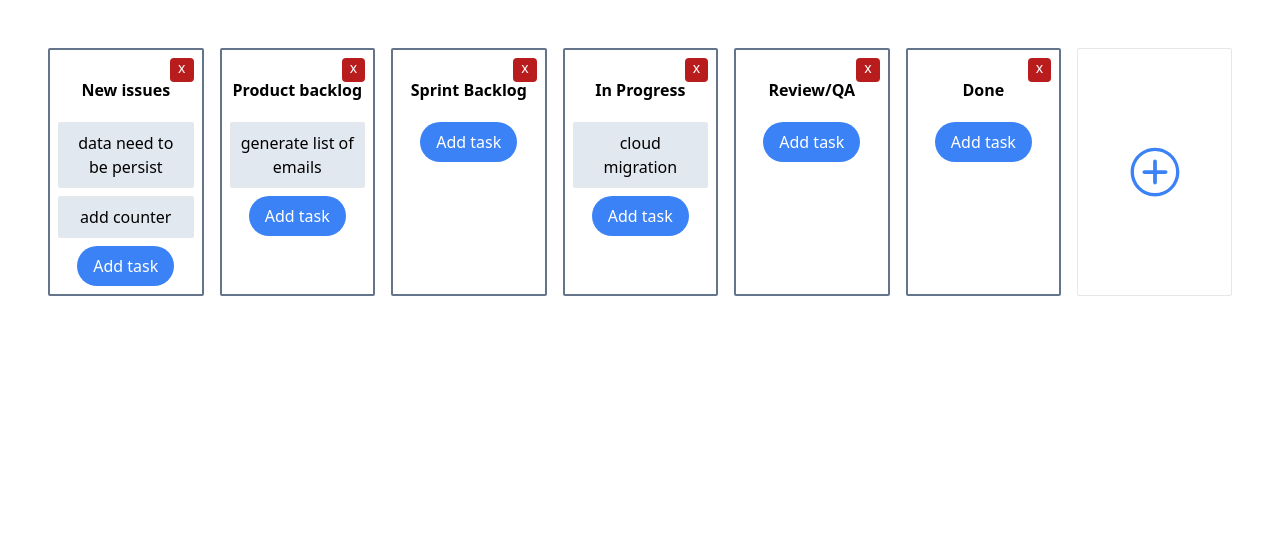
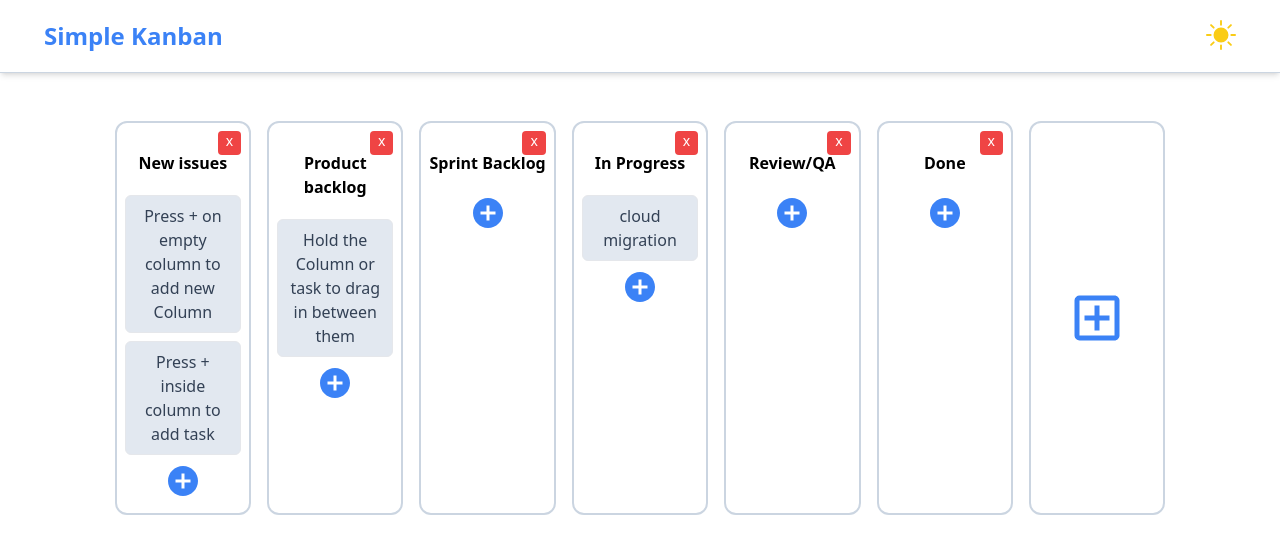
Before and after one commit to aimanraz/kanban-client, a React (Create React App) app: page / in a window 1280 px wide. Shown: the top 554 px of the page. Built offline with nearby package versions, Linux system fonts and the light colour scheme.

Commit message:
minor changes

```diff
--- a/src/components/AddColumn.jsx
+++ b/src/components/AddColumn.jsx
@@ -1,5 +1,5 @@
 import { useState } from "react"
-import { IoIosAddCircleOutline } from 'react-icons/io'
+import { MdOutlineAddBox } from 'react-icons/md'
 
 function AddColumn(props) {
 
@@ -38,13 +38,13 @@ function AddColumn(props) {
         })
     }
     return (
-        <div className="border m-2 rounded-sm w-52 flex flex-col justify-center items-center p-2">
+        <div className="border-2 border-slate-300 dark:border-slate-700 dark:bg-slate-800 m-2 rounded-xl w-52 flex flex-col justify-center items-center p-2">
             {newColButton ?
-            <button>
-                <IoIosAddCircleOutline className=" text-6xl text-blue-500 hover:text-blue-700 rounded-full" onClick={() => setNewColButton(false)} />
+            <button onClick={() => setNewColButton(false)}>
+                <MdOutlineAddBox className=" text-6xl text-blue-500 hover:text-blue-800 dark:text-gray-500 dark:hover:text-cyan-500 rounded-full"  />
             </button>
             : <input className="bg-gray-50 border border-gray-300 text-gray-900 text-sm rounded-lg focus:ring-blue-500 focus:border-blue-500 block w-full p-2.5"
-                        type="text" value={value} onChange={handleChange} onKeyDown={({key}) => {
+                        type="text" value={value} onChange={handleChange} onBlur={handleInputChange} onKeyDown={({key}) => {
                             if (key === 'Enter'){
                                 return handleInputChange();
                             }
--- a/src/components/AddTask.jsx
+++ b/src/components/AddTask.jsx
@@ -1,5 +1,5 @@
 import { useState } from "react";
-
+import { MdAddCircle } from 'react-icons/md'
 function AddTask(props){
     const [newTaskButton, setNewTaskButton] = useState(true);
     const [value, setValue] = useState('');
@@ -46,11 +46,14 @@ function AddTask(props){
 
     return (
         <div>
-            {newTaskButton ? <button className="bg-blue-500 hover:bg-blue-700 text-white py-2 px-4 rounded-full"
+            {
+            newTaskButton ? <button
             onClick={() => setNewTaskButton(false)}>
-                Add task
-            </button>: <input className="bg-gray-50 border border-gray-300 text-gray-900 text-sm rounded-lg focus:ring-blue-500 focus:border-blue-500 block w-full p-2.5"
-                        type="text" value={value} onChange={handleChange} onBlur={handleInputChange}/>}
+                <MdAddCircle className=" text-4xl text-blue-500 hover:text-blue-800 dark:text-gray-500 dark:hover:text-cyan-500"/>
+            </button>:
+            <input className="bg-gray-50 border border-gray-300 text-gray-900 text-sm rounded-lg block w-full p-2.5"
+                        type="text" value={value} onChange={handleChange} onBlur={handleInputChange}/>
+            }
         </div>
     )
 }
--- a/src/components/App.jsx
+++ b/src/components/App.jsx
@@ -1,11 +1,24 @@
+import React, { useEffect, useState } from "react";
+import Header from './Header';
 import Board from "./Board";
 
 function App (){
+    const [darkMode, setDarkMode] = useState(false);
+
+    useEffect(() => {
+        console.log(darkMode);
+    }, [darkMode])
+
+
     return (
-        <div>
-            <Board />
+        <div className={darkMode ? "dark": ""}>
+            <div className="min-h-screen bg-white dark:bg-slate-900">
+                <Header darkMode={darkMode} setDarkMode={setDarkMode}/>
+                <Board />
+            </div>
+
         </div>
-    )
+        )
 }
 
 export default App;
--- a/src/components/Board.jsx
+++ b/src/components/Board.jsx
@@ -99,7 +99,7 @@ function Board (props){
     <DragDropContext onDragEnd={onDragEnd}>
         <Droppable droppableId="all-columns" direction="horizontal" type="column">
             {provided => (
-            <section className="m-10 flex" {...provided.droppableProps} ref={provided.innerRef}>
+            <section className="mx-auto my-10 w-10/12 flex" {...provided.droppableProps} ref={provided.innerRef}>
                 {board.columnOrder.map((columnId, index) => {
                     const column = board.columns[columnId];
                     const tasks = column.taskIds.map(taskIds => board.tasks[taskIds]);
--- a/src/components/Column.jsx
+++ b/src/components/Column.jsx
@@ -30,9 +30,9 @@ function Column (props){
     return (
         <Draggable draggableId={props.column.id} index={props.index}>
             { provided => (
-            <div className="border-2 border-slate-500 m-2 rounded-sm w-52 flex flex-col text-center p-2 relative" {...provided.dragHandleProps} {...provided.draggableProps} ref={provided.innerRef}>
-                <h1 className=" mt-5 mb-5 font-bold">{props.column.title}</h1>
-                <button className=" absolute right-2 top-2 text-white bg-red-700 hover:bg-red-800 focus:outline-none focus:ring-4 focus:ring-red-300 rounded text-sm px-2 pb-1 text-center"
+            <div className="border-2 border-slate-300 dark:border-slate-700 dark:bg-slate-800 m-2 rounded-xl w-52 flex flex-col text-center p-2 relative" {...provided.dragHandleProps} {...provided.draggableProps} ref={provided.innerRef}>
+                <h1 className=" mt-5 mb-5 font-bold dark:text-cyan-400">{props.column.title}</h1>
+                <button className=" absolute right-2 top-2 text-white bg-red-500 hover:bg-red-800 focus:outline-none focus:ring-4 focus:ring-red-300 rounded text-sm px-2 pb-1 text-center"
                 onClick={() => deleteColumn(props.column.id, props.index)}>x</button>
                 <Droppable droppableId={props.column.id} type='task'>
                     { provided => (
--- /dev/null
+++ b/src/components/Header.jsx
@@ -0,0 +1,23 @@
+import React from "react";
+import {BsFillMoonStarsFill} from 'react-icons/bs';
+import { BsFillSunFill } from 'react-icons/bs'
+// FiSun
+// BsMoonFill
+function Header(props){
+    return (
+        <div className="border-b border-b-slate-300 dark:border-b-slate-800 shadow-md">
+            <nav className='px-11 py-5 bm-12 flex justify-between'>
+                <h1 className=' text-2xl font-bold text-blue-500 dark:text-cyan-400'>Simple Kanban</h1>
+                <ul className='flex item-center'>
+                <li>{props.darkMode ?
+                    <BsFillMoonStarsFill onClick={() => props.setDarkMode(!props.darkMode)} className=' cursor-pointer text-2xl text-gray-200'/>:
+                    <BsFillSunFill onClick={() => props.setDarkMode(!props.darkMode)} className=' cursor-pointer text-3xl text-yellow-400'/>
+                    }
+                </li>
+                </ul>
+            </nav>
+        </div>
+    )
+};
+
+export default Header;
--- a/src/components/Task.jsx
+++ b/src/components/Task.jsx
@@ -31,10 +31,10 @@ function Task (props){
     return (
         <Draggable  draggableId={props.task.id} index={props.index}>
             {provided => (
-            <div className=" border rounded-sm p-2 mb-2 bg-slate-200" {...provided.draggableProps} {...provided.dragHandleProps} ref={provided.innerRef}>
-                {
-                    props.task.content
-                }
+            <div className=" border dark:border-slate-700 rounded-md p-2 mb-2 bg-slate-200 dark:bg-slate-600 text-slate-700 dark:text-white" {...provided.draggableProps} {...provided.dragHandleProps} ref={provided.innerRef}>
+                <p className="font-small">
+                    {props.task.content}
+                </p>
             </div>
             )}
         </Draggable>
--- a/src/data.js
+++ b/src/data.js
@@ -1,8 +1,8 @@
 export const board_data = {
     tasks: {
-        task1: {id: 'task1', content: 'generate list of emails'},
-        task2: {id: 'task2', content: 'data need to be persist'},
-        task3: {id: 'task3', content: 'add counter'},
+        task1: {id: 'task1', content: 'Hold the Column or task to drag in between them'},
+        task2: {id: 'task2', content: 'Press + on empty column to add new Column'},
+        task3: {id: 'task3', content: 'Press + inside column to add task'},
         task4: {id: 'task4', content: 'cloud migration'}
     },
     columns: {
--- a/tailwind.config.js
+++ b/tailwind.config.js
@@ -1,5 +1,6 @@
 /** @type {import('tailwindcss').Config} */
 module.exports = {
+  darkMode: "class",
   content: [
     "./src/**/*.{js,jsx,ts,tsx}",
   ],
```
